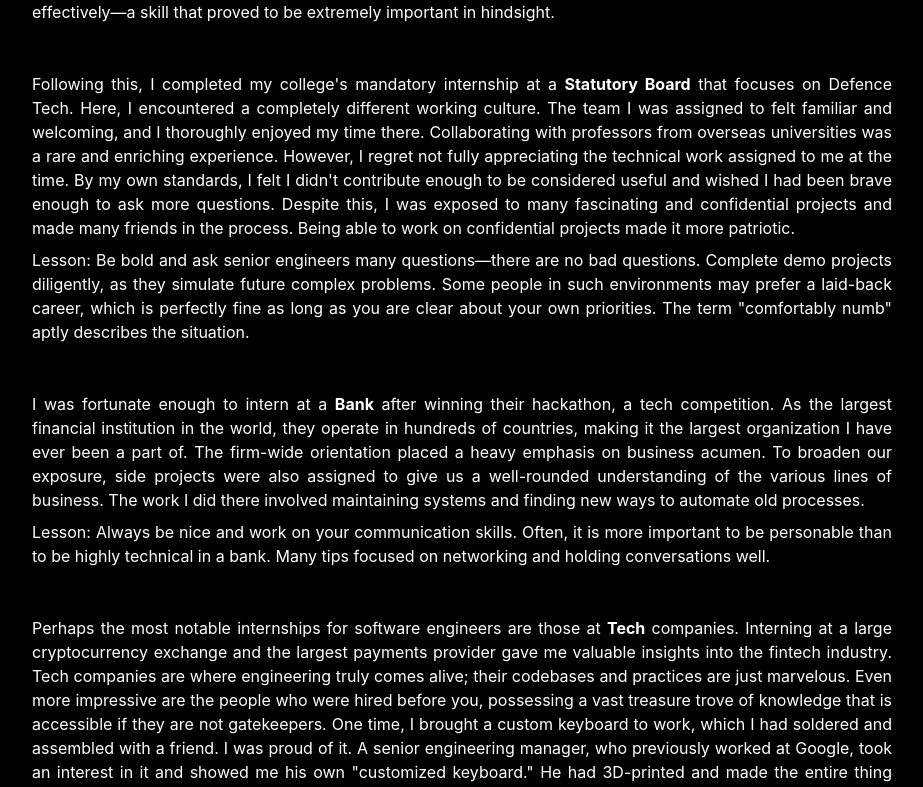
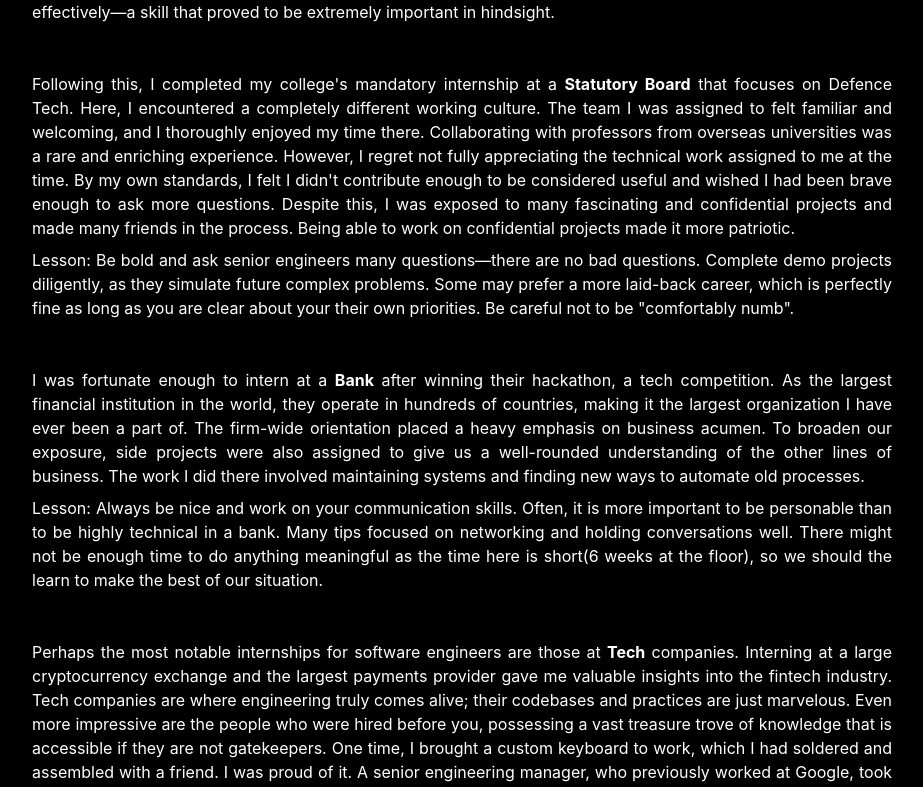
Before and after one commit to darren170999/darren170999.github.io, a React (Create React App) app in the folder my-app/: page /EngineeringBlog/Internships in a window 1280 px wide. Shown: the part 567-1354 px from the top of the page, without its empty margins (178-1101 px from the left). Built offline with nearby package versions, Linux system fonts and the light colour scheme; no server answers; the database is empty.

Commit message:
Update InternshipExperience.tsx

```diff
--- a/my-app/src/Main/Components/Blogs/InternshipExperience.tsx
+++ b/my-app/src/Main/Components/Blogs/InternshipExperience.tsx
@@ -52,20 +52,20 @@
                 </Text>
                 <Text noOfLines={[20]} align={"justify"}>
                 Lesson: Be bold and ask senior engineers many questions—there are no bad questions. Complete demo projects diligently, as they simulate future complex problems.
-                Some people in such environments may prefer a laid-back career, which is perfectly fine as long as you are clear about your own priorities.
-                The term "comfortably numb" aptly describes the situation.
+                Some may prefer a more laid-back career, which is perfectly fine as long as you are clear about your their own priorities. Be careful not to be "comfortably numb".
                 </Text>
             </Stack>
             <Stack padding={"5"}>
                 <Text noOfLines={[20]} align={"justify"}>
-                I was fortunate enough to intern at a {<Text as="b">Bank</Text>} after winning their hackathon, a tech competition. As the largest financial institution in the world, they operate in
-                hundreds of countries, making it the largest organization I have ever been a part of. The firm-wide orientation placed a heavy emphasis on business acumen.
-                To broaden our exposure, side projects were also assigned to give us a well-rounded understanding of the various lines of business. The work I did there involved
+                I was fortunate enough to intern at a {<Text as="b">Bank</Text>} after winning their hackathon, a tech competition. As the largest financial institution in the world,
+                they operate in hundreds of countries, making it the largest organization I have ever been a part of. The firm-wide orientation placed a heavy emphasis on business acumen.
+                To broaden our exposure, side projects were also assigned to give us a well-rounded understanding of the other lines of business. The work I did there involved
                 maintaining systems and finding new ways to automate old processes.
                 </Text>
                 <Text noOfLines={[20]} align={"justify"}>
                 Lesson: Always be nice and work on your communication skills. Often, it is more important to be personable than to be highly technical in a bank. Many tips focused on
-                networking and holding conversations well.
+                networking and holding conversations well. There might not be enough time to do anything meaningful as the time here is short(6 weeks at the floor), so we should the
+                learn to make the best of our situation.
                 </Text>
             </Stack>
             <Stack padding={"5"}>
```
